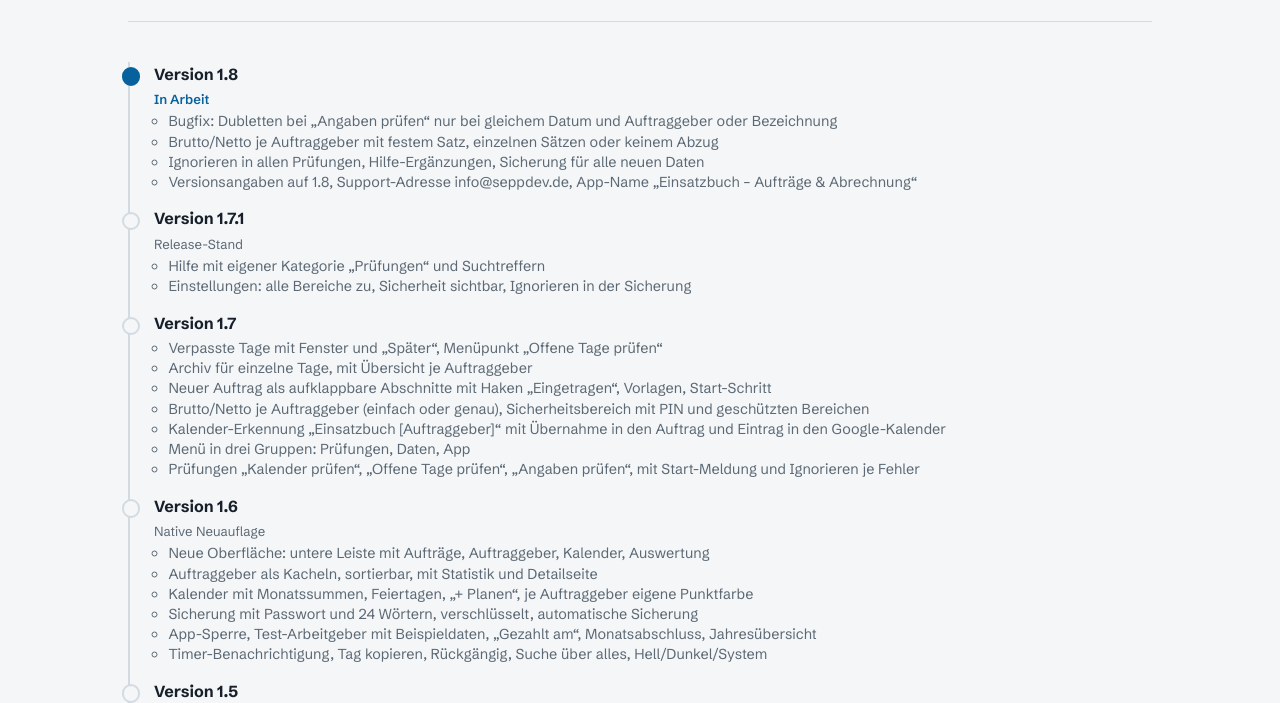
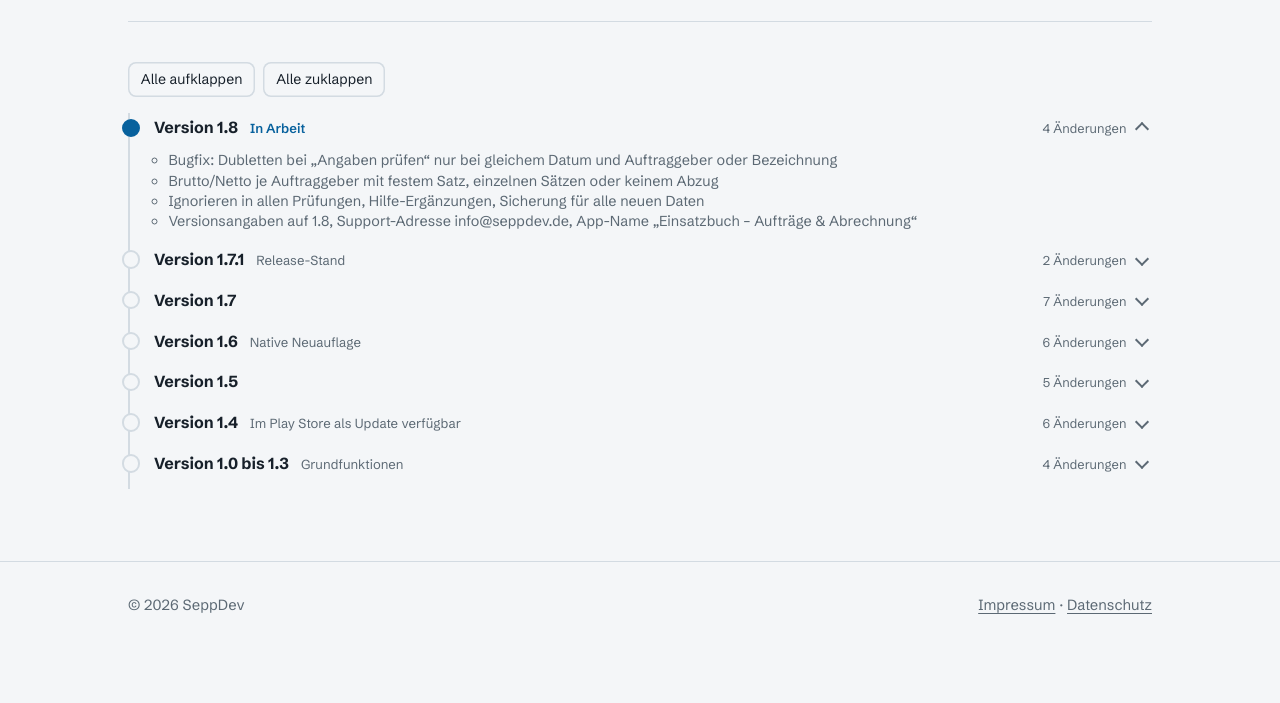
Before and after one commit to SeppelNet/seppdev, a plain HTML site: page einsatzbuch/versionen.html in a window 1280 px wide. Shown: the part 306-1009 px from the top of the page. After the commit the page ends 956 px from the top, so only its background shows below. Drawn offline with Linux system fonts and the light colour scheme.

Commit message:
Rebuild version history as collapsible list with expand/collapse all
Co-Authored-By: Claude Sonnet 5.5 <noreply@anthropic.com>
Claude-Session: https://claude.ai/code/session_01E1K343hC54woJrBqTKYrLa

```diff
--- a/einsatzbuch/versionen.html
+++ b/einsatzbuch/versionen.html
@@ -15,7 +15,7 @@
 
 <div class="beta-bar">
   <div class="wrap">
-    <span><strong>Beta-Test:</strong> Einsatzbuch sucht neue Tester.</span>
+    <span><strong>Beta-Test:</strong> Einsatzbuch – Aufträge &amp; Abrechnung sucht neue Tester.</span>
     <a href="index.html#testen">Als Tester mitmachen</a>
   </div>
 </div>
@@ -38,27 +38,34 @@
 
   <section aria-labelledby="verlauf-titel">
     <h2 id="verlauf-titel" class="visually-hidden">Alle Versionen</h2>
+    <div class="tl-tools">
+      <button type="button" class="btn btn-ghost btn-plain btn-small" id="open-all">Alle aufklappen</button>
+      <button type="button" class="btn btn-ghost btn-plain btn-small" id="close-all">Alle zuklappen</button>
+    </div>
     <ol class="timeline compact">
       <li class="current">
-        <h3>Version 1.8</h3>
-        <p class="when">In Arbeit</p>
+        <details open>
+          <summary><h3>Version 1.8</h3><span class="when">In Arbeit</span><span class="count">4 Änderungen</span></summary>
           <ul>
           <li>Bugfix: Dubletten bei „Angaben prüfen“ nur bei gleichem Datum und Auftraggeber oder Bezeichnung</li>
           <li>Brutto/Netto je Auftraggeber mit festem Satz, einzelnen Sätzen oder keinem Abzug</li>
           <li>Ignorieren in allen Prüfungen, Hilfe-Ergänzungen, Sicherung für alle neuen Daten</li>
           <li>Versionsangaben auf 1.8, Support-Adresse info@seppdev.de, App-Name „Einsatzbuch – Aufträge &amp; Abrechnung“</li>
           </ul>
+        </details>
       </li>
       <li>
-        <h3>Version 1.7.1</h3>
-        <p class="when">Release-Stand</p>
+        <details>
+          <summary><h3>Version 1.7.1</h3><span class="when">Release-Stand</span><span class="count">2 Änderungen</span></summary>
           <ul>
           <li>Hilfe mit eigener Kategorie „Prüfungen“ und Suchtreffern</li>
           <li>Einstellungen: alle Bereiche zu, Sicherheit sichtbar, Ignorieren in der Sicherung</li>
           </ul>
+        </details>
       </li>
       <li>
-        <h3>Version 1.7</h3>
+        <details>
+          <summary><h3>Version 1.7</h3><span class="count">7 Änderungen</span></summary>
           <ul>
           <li>Verpasste Tage mit Fenster und „Später“, Menüpunkt „Offene Tage prüfen“</li>
           <li>Archiv für einzelne Tage, mit Übersicht je Auftraggeber</li>
@@ -68,10 +75,11 @@
           <li>Menü in drei Gruppen: Prüfungen, Daten, App</li>
           <li>Prüfungen „Kalender prüfen“, „Offene Tage prüfen“, „Angaben prüfen“, mit Start-Meldung und Ignorieren je Fehler</li>
           </ul>
+        </details>
       </li>
       <li>
-        <h3>Version 1.6</h3>
-        <p class="when">Native Neuauflage</p>
+        <details>
+          <summary><h3>Version 1.6</h3><span class="when">Native Neuauflage</span><span class="count">6 Änderungen</span></summary>
           <ul>
           <li>Neue Oberfläche: untere Leiste mit Aufträge, Auftraggeber, Kalender, Auswertung</li>
           <li>Auftraggeber als Kacheln, sortierbar, mit Statistik und Detailseite</li>
@@ -80,9 +88,11 @@
           <li>App-Sperre, Test-Arbeitgeber mit Beispieldaten, „Gezahlt am“, Monatsabschluss, Jahresübersicht</li>
           <li>Timer-Benachrichtigung, Tag kopieren, Rückgängig, Suche über alles, Hell/Dunkel/System</li>
           </ul>
+        </details>
       </li>
       <li>
-        <h3>Version 1.5</h3>
+        <details>
+          <summary><h3>Version 1.5</h3><span class="count">5 Änderungen</span></summary>
           <ul>
           <li>Belege-Fotos bei Auslagen (Kamera oder Galerie, mehrere Fotos, verkleinert, bei Löschen mit Bestätigung)</li>
           <li>Datensicherung als ZIP mit Fotos, Speicheranzeige, Auswahl der Daten</li>
@@ -90,10 +100,11 @@
           <li>Design an die Vorlage „StreckenBuch“ angepasst, 16 Akzentfarben, Entrümpelung der Listen</li>
           <li>Ersteinrichtung als Vollbild-Einweisung, Fade-Übergänge</li>
           </ul>
+        </details>
       </li>
       <li>
-        <h3>Version 1.4</h3>
-        <p class="when">Im Play Store als Update verfügbar</p>
+        <details>
+          <summary><h3>Version 1.4</h3><span class="when">Im Play Store als Update verfügbar</span><span class="count">6 Änderungen</span></summary>
           <ul>
           <li>Arbeitstage: Status frei korrigierbar, Hinweis bei vergangenen geplanten Tagen, neuer Status „Entfällt“</li>
           <li>Aufträge: Vorschuss/Abzug als eigenes Menü, „Aus früherem Auftrag übernehmen“ nur für den gewählten Auftraggeber</li>
@@ -102,16 +113,18 @@
           <li>Auftragsansicht: Voraussicht neben den Kachelwerten</li>
           <li>„Was ist neu“-Popup nach Updates</li>
           </ul>
+        </details>
       </li>
       <li>
-        <h3>Version 1.0 bis 1.3</h3>
-        <p class="when">Grundfunktionen</p>
+        <details>
+          <summary><h3>Version 1.0 bis 1.3</h3><span class="when">Grundfunktionen</span><span class="count">4 Änderungen</span></summary>
           <ul>
           <li>Aufträge mit Arbeitstagen, Beginn, Ende und Pausen</li>
           <li>Fahrtstrecke je Arbeitstag, Hin- und Rückfahrt in Kilometern</li>
           <li>Stundensatz und Kilometersatz in den Einstellungen</li>
           <li>Monatliche Auswertung von Arbeitszeit und Strecke</li>
           </ul>
+        </details>
       </li>
     </ol>
 
@@ -126,5 +139,13 @@
   </div>
 </footer>
 
+<script>
+(function () {
+  function all(open) { document.querySelectorAll('.timeline details').forEach(function (d) { d.open = open; }); }
+  var o = document.getElementById('open-all'), c = document.getElementById('close-all');
+  if (o) o.addEventListener('click', function () { all(true); });
+  if (c) c.addEventListener('click', function () { all(false); });
+})();
+</script>
 </body>
 </html>
--- a/style.css
+++ b/style.css
@@ -214,3 +214,25 @@ h2 { font-size: 1.6rem; letter-spacing: -0.02em; margin: 0 0 1.25rem; }
 .timeline.compact .when { margin-bottom: 0.1rem; }
 .timeline.compact ul { line-height: 1.4; }
 .timeline.compact > li { padding-bottom: calc(0.9rem * var(--sp)); }
+
+/* Versionsverlauf: aufklappbar */
+.tl-tools { display: flex; gap: 0.5rem; margin-bottom: 1rem; }
+.btn-small { padding: 0.4rem 0.8rem; font-size: 0.88rem; border-radius: calc(0.5rem * var(--rs)); }
+.timeline.compact > li { padding-bottom: calc(0.55rem * var(--sp)); }
+.timeline details summary {
+  display: flex; align-items: baseline; flex-wrap: wrap; gap: 0.15rem 0.75rem;
+  cursor: pointer; list-style: none; padding: 0.15rem 1.6rem 0.15rem 0; position: relative;
+}
+.timeline details summary::-webkit-details-marker { display: none; }
+.timeline details summary::after {
+  content: ""; position: absolute; right: 0.3rem; top: 0.55rem; width: 0.5rem; height: 0.5rem;
+  border-right: 2px solid var(--ink-soft); border-bottom: 2px solid var(--ink-soft);
+  transform: rotate(45deg); transition: transform .15s ease;
+}
+.timeline details[open] summary::after { transform: rotate(-135deg); top: 0.7rem; }
+.timeline details summary h3 { margin: 0; }
+.timeline details summary .when { margin: 0; font-size: 0.82rem; color: var(--ink-soft); }
+.timeline details summary .count { margin-left: auto; font-size: 0.8rem; color: var(--ink-soft); }
+.timeline > li.current details summary .when { color: var(--accent-ink); font-weight: 600; }
+.timeline details ul { margin: 0.35rem 0 0.3rem; }
+@media (prefers-reduced-motion: reduce) { .timeline details summary::after { transition: none; } }
```
Lines whose indentation alone changed are shown as unchanged.
